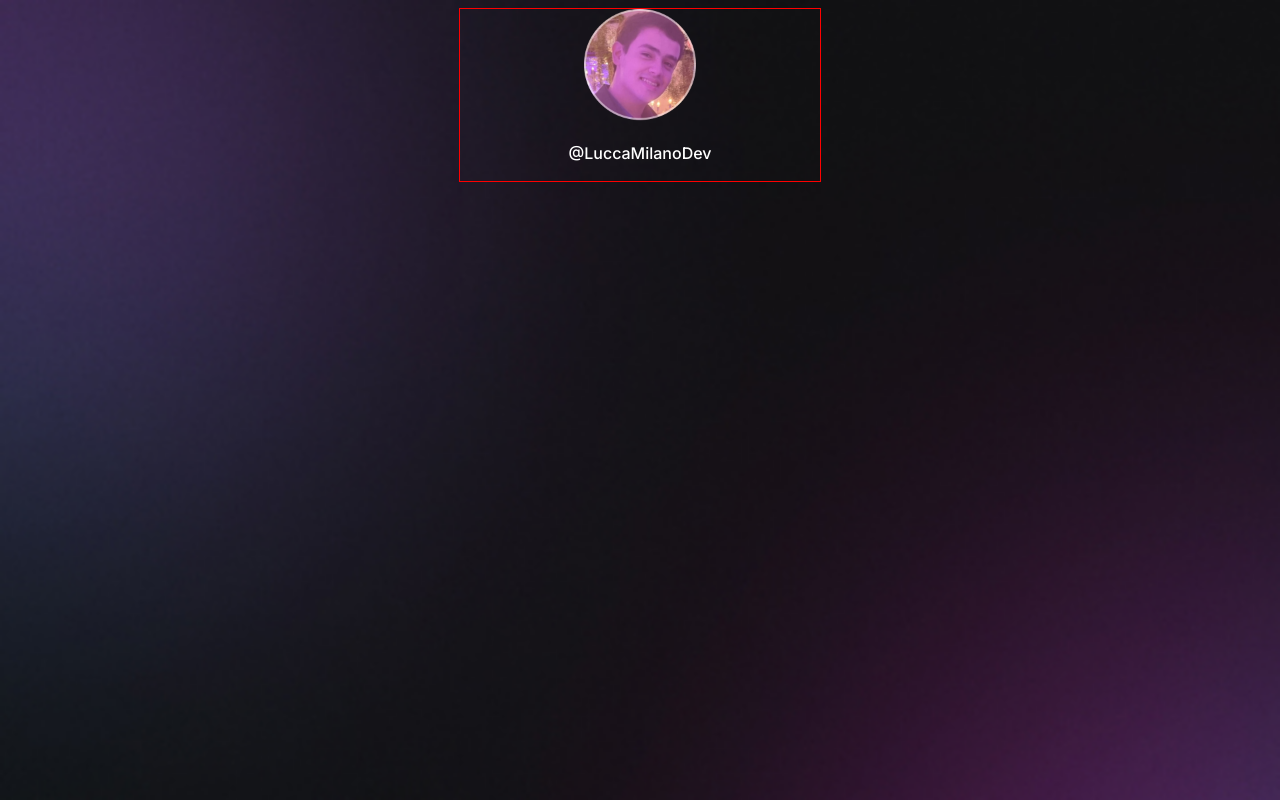
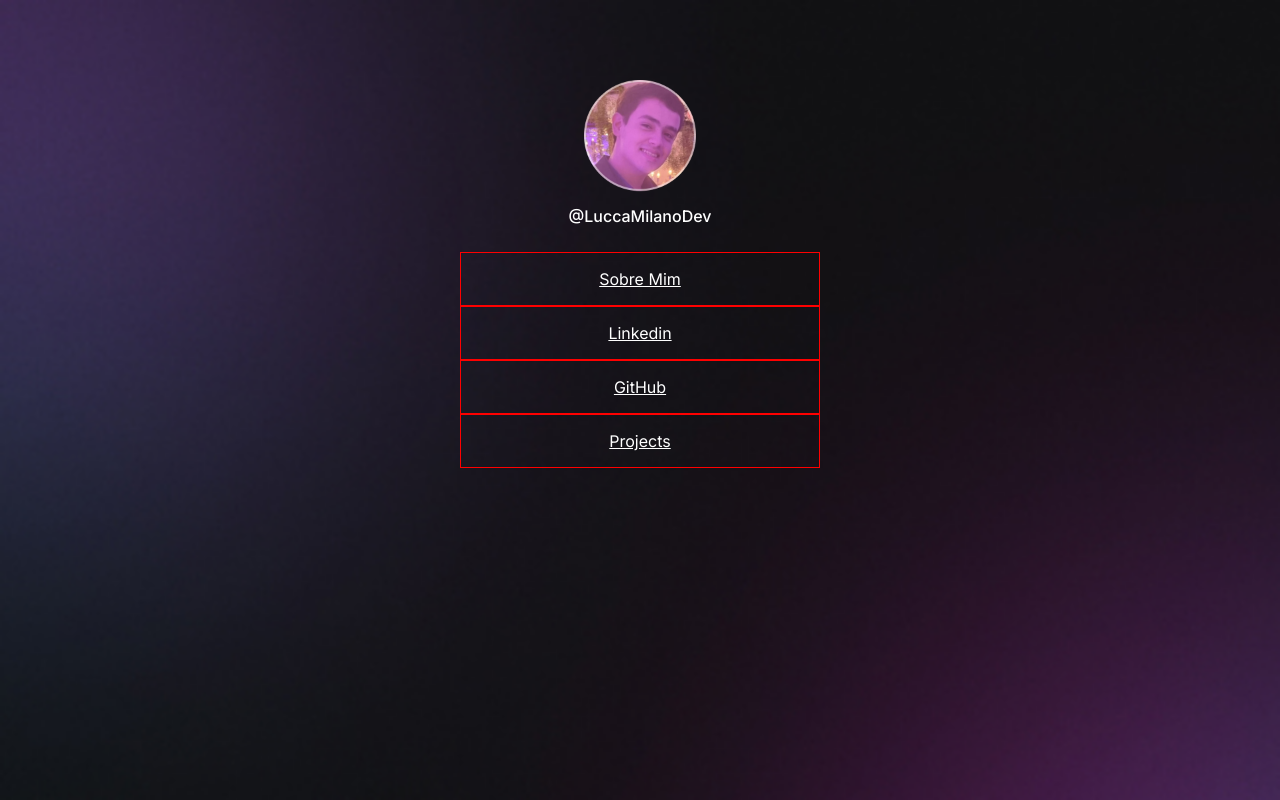
Before and after one commit to LuccaMilanoDev/SiteProject, a plain HTML site: page index.html in a window 1280 px wide. Drawn offline with Linux system fonts and the light colour scheme.

Commit message:
começando aos poucos

```diff
--- a/index.html
+++ b/index.html
@@ -18,6 +18,20 @@
         <img src="./assets/avatar.png" alt="Erro nao achou imagem" />
         <p>@LuccaMilanoDev</p>
       </div>
+      <ul>
+        <li>
+          <a href="#">Sobre Mim</a>
+        </li>
+        <li>
+          <a href="https://www.linkedin.com/in/lucca-milano-casado-dos-santos-07b179236/" target="_blank">Linkedin</a>
+        </li>
+        <li>
+          <a href="https://github.com/LuccaMilanoDev" target="_blank">GitHub</a>
+        </li>
+        <li>
+          <a href="#">Projects</a>
+        </li>
+      </ul>
     </div>
   </body>
 </html>
--- a/style.css
+++ b/style.css
@@ -1,3 +1,8 @@
+* {
+  margin: 0;
+  padding: 0;
+  box-sizing: border-box;
+}
 body {
   background: url(./assets/bg-mobile.jpg) no-repeat top center/cover;
 }
@@ -7,11 +12,11 @@ body * {
 }
 #container {
   width: 360px;
-  border: 1px solid red;
-  margin: auto;
+  margin: 56px auto 0px;
 }
 #profile {
   text-align: center;
+  padding: 24px;
 }
 #profile img {
   width: 112px;
@@ -19,4 +24,15 @@ body * {
 #profile p {
   font-weight: 500;
   line-height: 24px;
+  margin-top: 8px;
 }
+ul{
+  list-style: none;
+}
+ul li{
+  border: 1px solid red;
+  display: flex;
+  align-items: center;
+  justify-content: center;
+  padding: 16px 24px;
+}
```
